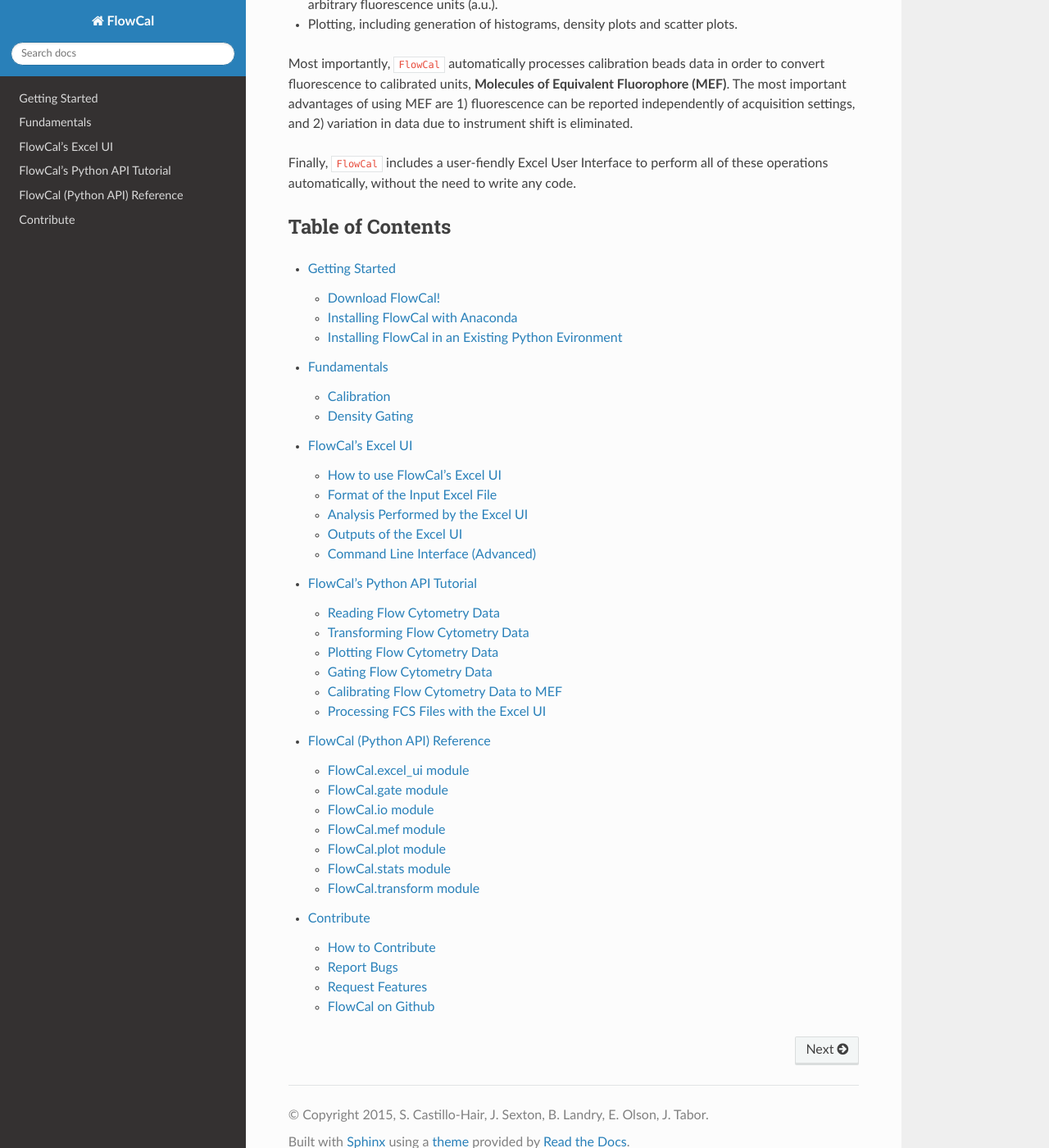
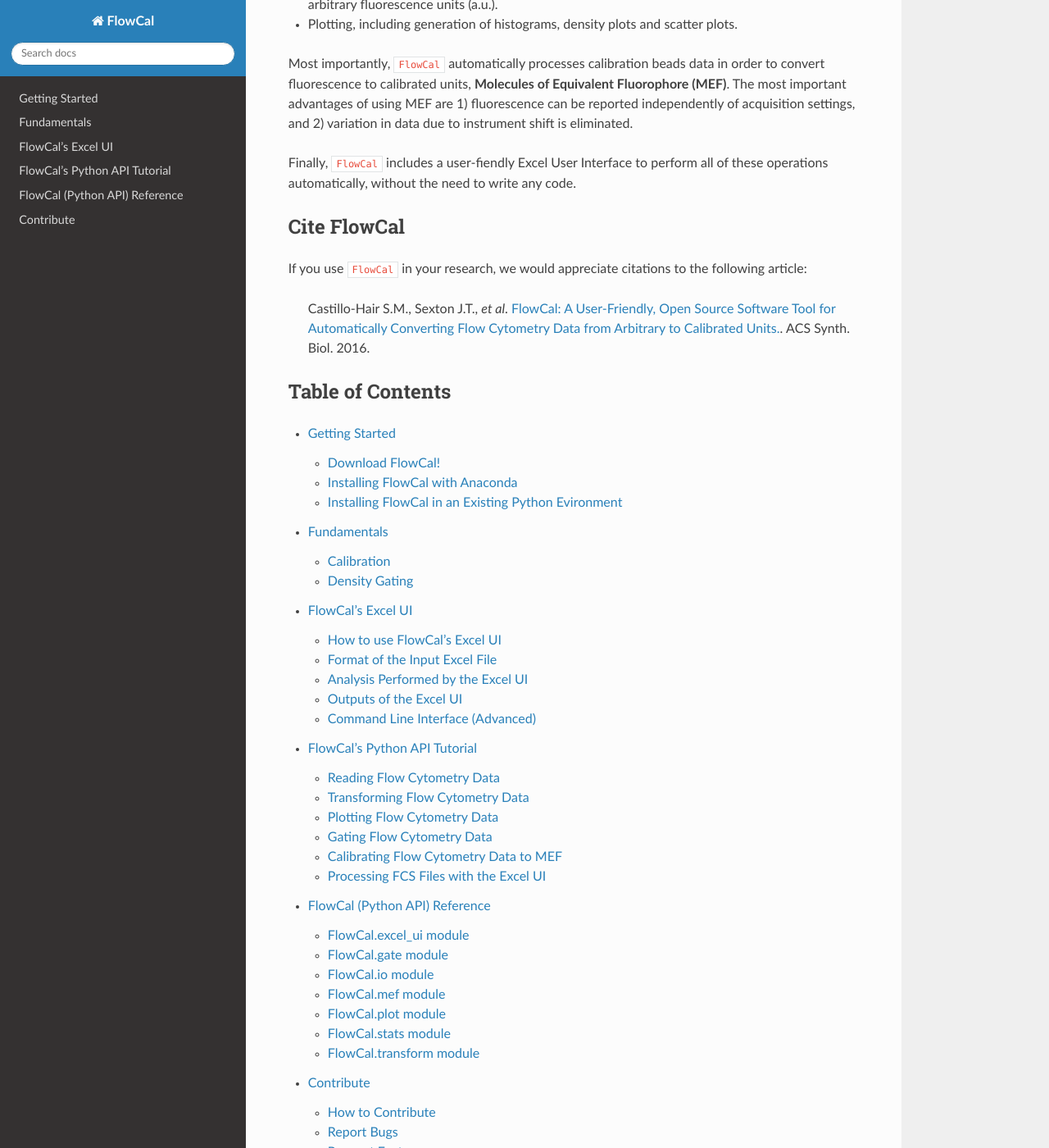
Before and after one commit to taborlab/FlowCal, a Sphinx documentation site: the page built from doc/index.rst, in a window 1280 px wide and 1400 px high, scrolled down 311 px. Shown: the whole window at 82% size. Built offline with Sphinx 7.4.7 and the Read the Docs theme 2.0.0, drawn with Linux system fonts in a browser that asks for light colours; the version number could not be read and is left out; some of the changed text lies outside the part shown.

Commit message:
Small modifications in documentation.

```diff
--- a/doc/conf.py
+++ b/doc/conf.py
@@ -54,7 +54,8 @@
 
 # General information about the project.
 project = u'FlowCal'
-copyright = u'2015, S. Castillo-Hair, J. Sexton, B. Landry, E. Olson, J. Tabor'
+copyright = u'2015, S. Castillo-Hair, J. Sexton, B. Landry, E. Olson, ' +\
+  'O. Igoshin, J. Tabor'
 author = u'S. Castillo-Hair, J. Sexton, B. Landry, E. Olson, J. Tabor'
 
 # The version info for the project you're documenting, acts as replacement for
--- a/doc/index.rst
+++ b/doc/index.rst
@@ -17,6 +17,13 @@
 Most importantly, ``FlowCal`` automatically processes calibration beads data in order to convert fluorescence to calibrated units, **Molecules of Equivalent Fluorophore (MEF)**. The most important advantages of using MEF are 1) fluorescence can be reported independently of acquisition settings, and 2) variation in data due to instrument shift is eliminated.
 
 Finally, ``FlowCal`` includes a user-fiendly Excel User Interface to perform all of these operations automatically, without the need to write any code.
+
+Cite FlowCal
+============
+
+If you use ``FlowCal`` in your research, we would appreciate citations to the following article:
+
+   Castillo-Hair S.M., Sexton J.T., *et al*. `FlowCal: A User-Friendly, Open Source Software Tool for Automatically Converting Flow Cytometry Data from Arbitrary to Calibrated Units. <http://pubs.acs.org/doi/abs/10.1021/acssynbio.5b00284>`_. ACS Synth. Biol. 2016.
 
 
 Table of Contents
```
